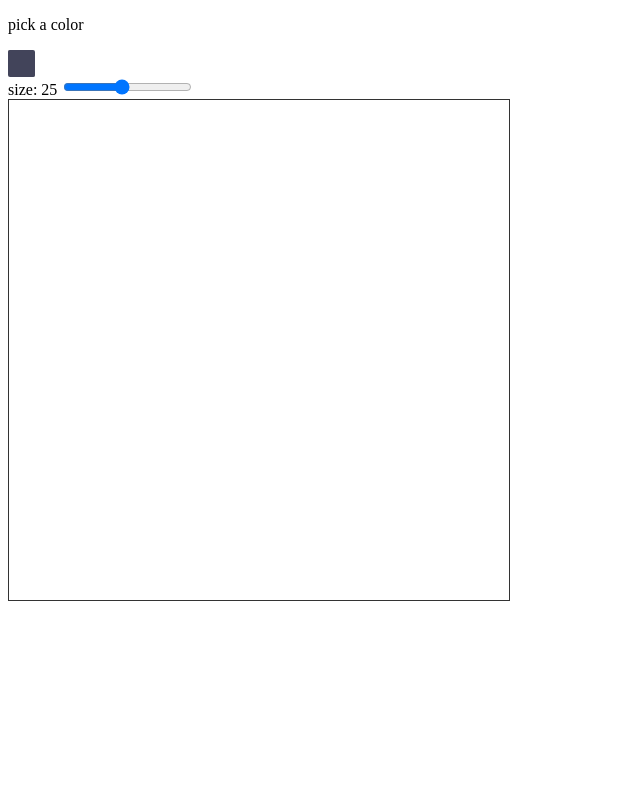
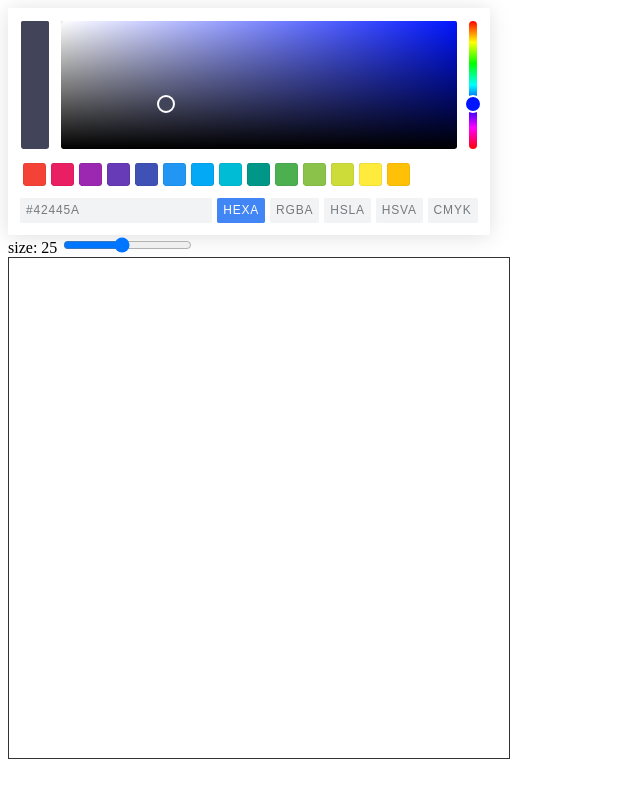
Before and after one commit to colorlessenergy/pixel, a website built with webpack: page index.html in a window 1280 px wide. Shown: the whole page, without its empty margins (0-640 px from the left). Built offline with nearby package versions, Linux system fonts and the light colour scheme; no server answers.

Commit message:
display color picker automatically #23

```diff
--- a/index.html
+++ b/index.html
@@ -10,9 +10,6 @@
 <body>
   <!-- populated by the library 'pickr' -->
   <div>
-    <p>
-      pick a color
-    </p>
     <div class="color-picker"></div>
   </div>
 
--- a/src/colorpicker.js
+++ b/src/colorpicker.js
@@ -9,6 +9,10 @@
   const pickr = Pickr.create({
     el: '.color-picker',
     theme: 'classic', // or 'monolith', or 'nano'
+    inline: true,
+    showAlways: true,
+    useAsButton: true,
+
 
     swatches: [
       'rgba(244, 67, 54, 1)',
```
Also changed, not shown: dist/main.bundle.js.
